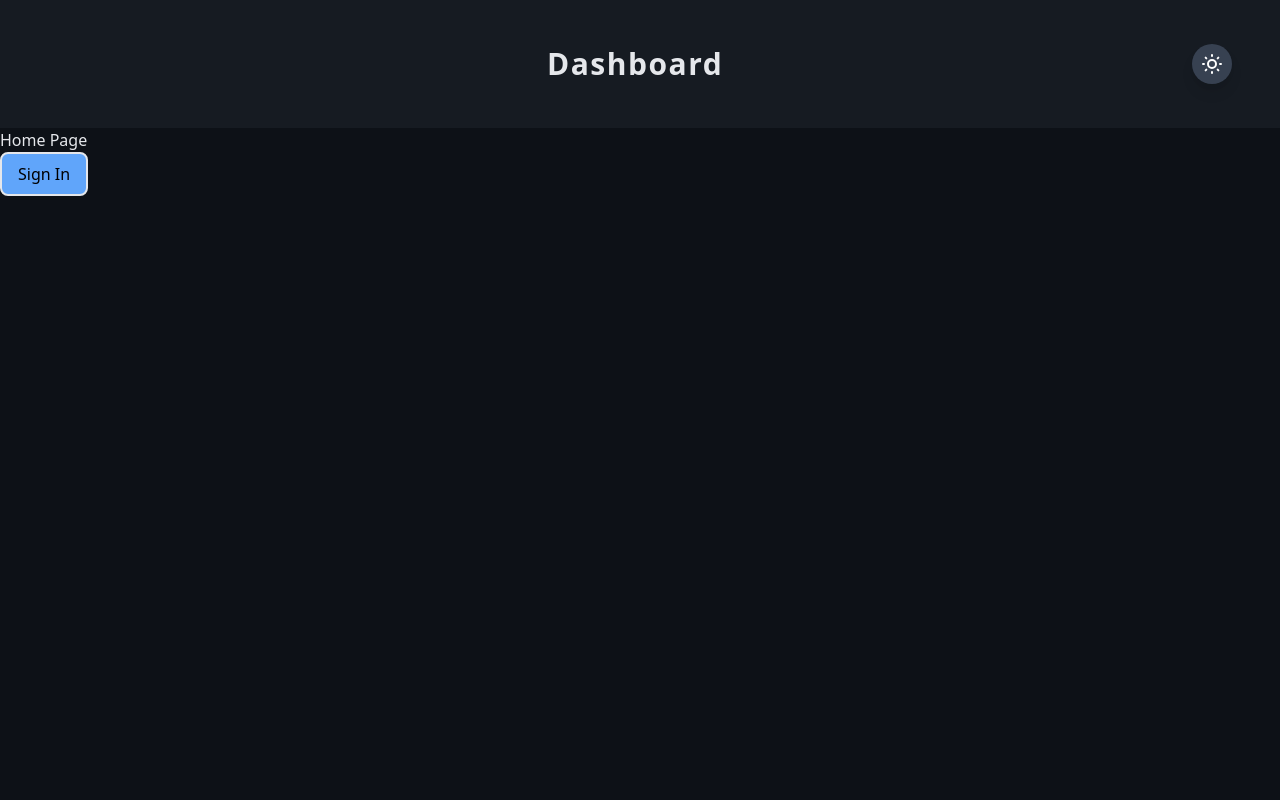
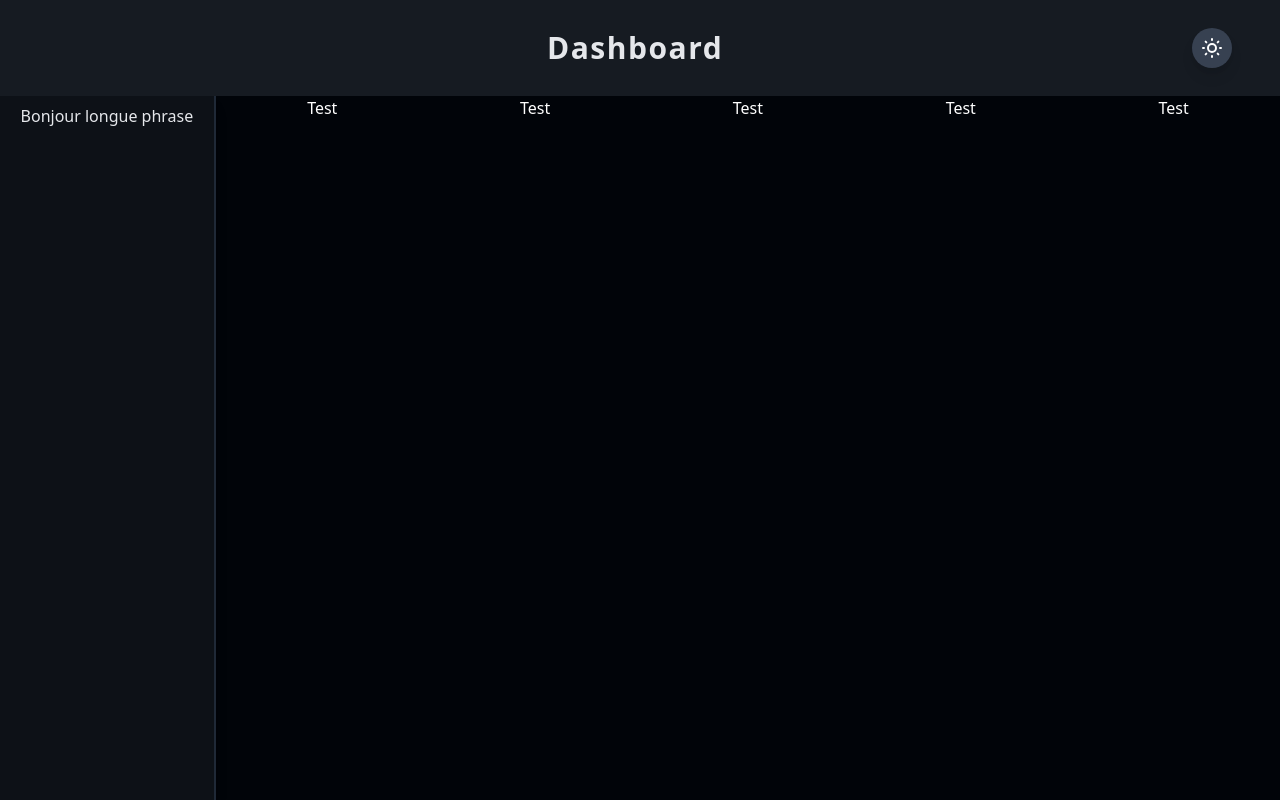
Before and after one commit to sisypheus/dashboardV2, a React (Create React App) app in the folder client/: page / in a window 1280 px wide. Built offline with nearby package versions, Linux system fonts and the light colour scheme; no server answers.

Commit message:
feat: layout with sidebar

```diff
--- a/client/package.json
+++ b/client/package.json
@@ -7,6 +7,7 @@
     "@emotion/react": "^11.5.0",
     "@emotion/styled": "^11.3.0",
     "@heroicons/react": "^1.0.5",
+    "@mui/icons-material": "^5.1.0",
     "@mui/material": "^5.1.0",
     "@testing-library/jest-dom": "^5.15.0",
     "@testing-library/react": "^11.2.7",
@@ -14,6 +15,9 @@
     "firebase": "^9.3.0",
     "react": "^17.0.2",
     "react-dom": "^17.0.2",
+    "react-icons": "^4.3.1",
+    "react-intl": "^5.21.1",
+    "react-pro-sidebar": "^0.7.1",
     "react-router-dom": "^5.2.0",
     "react-scripts": "4.0.3",
     "web-vitals": "^1.1.2"
--- a/client/src/components/Navbar.js
+++ b/client/src/components/Navbar.js
@@ -5,7 +5,7 @@ const Navbar = () => {
   const [setTheme, colorTheme] = useDarkMode();
 
   return (
-    <nav className="h-32 bg-blue-800 dark:bg-dark-nav text-gray-200 flex items-center justify-center">
+    <nav className="h-24 relative bg-blue-800 dark:bg-dark-nav text-gray-200 flex items-center justify-center" style={{zIndex: '1400'}}>
       <div className="mr-auto justify-self-start pl-12 opacity-0">
         <p>Test</p>
       </div>
--- /dev/null
+++ b/client/src/components/Sidebar.js
@@ -0,0 +1,11 @@
+import React from 'react'
+
+const Sidebar = () => {
+  return (
+    <div style={{height: 'calc(100vh - 6rem)'}} className="flex justify-center dark:bg-dark-sidebar border-r-2 dark:border-gray-800 shadow-lg w-64 p-2">
+      <p className="dark:text-gray-200">Bonjour longue phrase</p>
+    </div>
+  )
+}
+
+export default Sidebar
--- a/client/src/index.css
+++ b/client/src/index.css
@@ -1,3 +1,7 @@
 @tailwind base;
 @tailwind components;
 @tailwind utilities;
+
+#root, body, html {
+  height: 100%;
+}
--- a/client/src/pages/Home.js
+++ b/client/src/pages/Home.js
@@ -5,6 +5,7 @@ import { getDoc, collection, addDoc, doc } from '@firebase/firestore';
 import useDarkMode from '../utils/darkMode';
 import Background from '../utils/Background';
 import Navbar from '../components/Navbar';
+import Sidebar from '../components/Sidebar';
 
 const Home = () => {
   const [user, setUser] = useState(null);
@@ -22,30 +23,22 @@ const Home = () => {
     });
   }, []);
 
-  useDarkMode();
-
   return (
-    <>
       <Background>
         <Navbar />
-        <div className="dark:text-gray-200">
-          <p>Home Page</p>
+        <div className="flex">
+          <Sidebar />
+
+          <div className="grid grid-cols-5 w-full text-center">
+            <p className="dark:text-white col-span-1">Test</p>
+            <p className="dark:text-white col-span-1">Test</p>
+            <p className="dark:text-white col-span-1">Test</p>
+            <p className="dark:text-white col-span-1">Test</p>
+            <p className="dark:text-white col-span-1">Test</p>
+          </div>
+
         </div>
-        {user ? (
-          <div className="dark:text-gray-200">
-            <p>{user.email}</p>
-            <p>{user.name}</p>
-            <button onClick={() => auth.signOut()} className="border-2 bg-red-600 px-4 py-2 rounded-xl">Sign Out</button>
-          </div>
-        ) : (
-          <div>
-            <Link to="/auth">
-              <button className="border-2 bg-blue-400 px-4 py-2 rounded-lg">Sign In</button>
-            </Link>
-          </div>
-        )}
       </Background>
-    </>
   )
 }
 
--- a/client/tailwind.config.js
+++ b/client/tailwind.config.js
@@ -4,8 +4,9 @@ module.exports = {
   theme: {
     extend: {
       backgroundColor: {
-        'dark': '#0d1117',
+        'dark-sidebar': '#0d1117',
         'dark-nav': '#161b22',
+        'dark': '#010409'
       }
     }
   },
```
Also changed, not shown: 1 other file (tests, documents, lock files or other folders).
